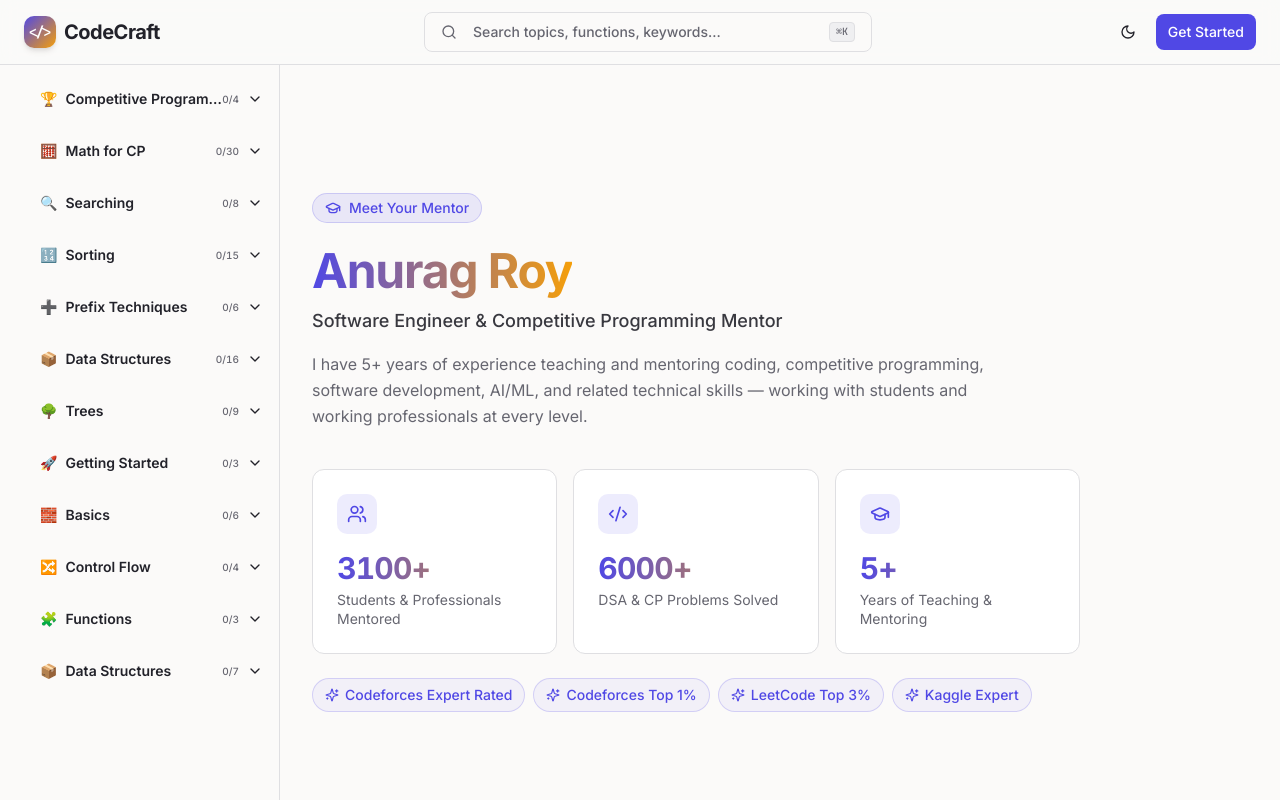
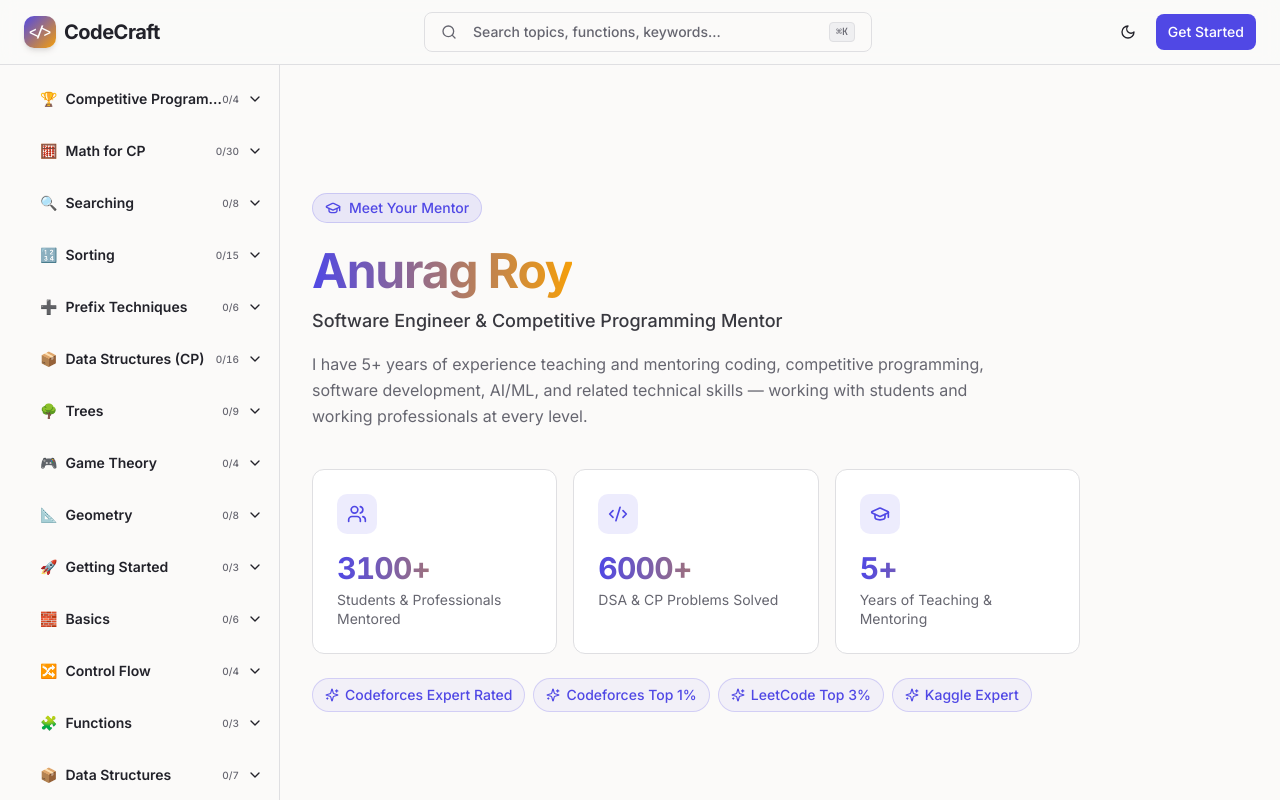
Before and after one commit to NextThread/codecraft, a React (Vite) app: page /codecraft/mentor in a window 1280 px wide. Shown: the top 800 px of the page. Built offline with nearby package versions, Linux system fonts and the light colour scheme; the HTML template or start-up script is replaced by a standard one.

Commit message:
Changes
Co-authored-by: NextThread <89125578+NextThread@users.noreply.github.com>

```diff
--- a/src/content/courses/competitive-programming/cp-data-structures/index.ts
+++ b/src/content/courses/competitive-programming/cp-data-structures/index.ts
@@ -18,7 +18,7 @@ import v_dsu from './dsu';
 
 const category: Category = {
   slug: "cp-data-structures",
-  title: "Data Structures",
+  title: "Data Structures (CP)",
   emoji: "\ud83d\udce6",
   courseSlug: "competitive-programming",
   courseTitle: "Competitive Programming",
--- a/src/content/courses/competitive-programming/index.ts
+++ b/src/content/courses/competitive-programming/index.ts
@@ -6,12 +6,14 @@ import v_sorting from './sorting';
 import v_prefix_techniques from './prefix-techniques';
 import v_cp_data_structures from './cp-data-structures';
 import v_trees from './trees';
+import v_game_theory from './game-theory';
+import v_geometry from './geometry';
 
 const course: Course = {
   slug: "competitive-programming",
   title: "Competitive Programming",
   emoji: "\ud83c\udfc6",
-  categories: [v_competitive_programming, v_cp_math, v_searching, v_sorting, v_prefix_techniques, v_cp_data_structures, v_trees],
+  categories: [v_competitive_programming, v_cp_math, v_searching, v_sorting, v_prefix_techniques, v_cp_data_structures, v_trees, v_game_theory, v_geometry],
 };
 
 export default course;
```
